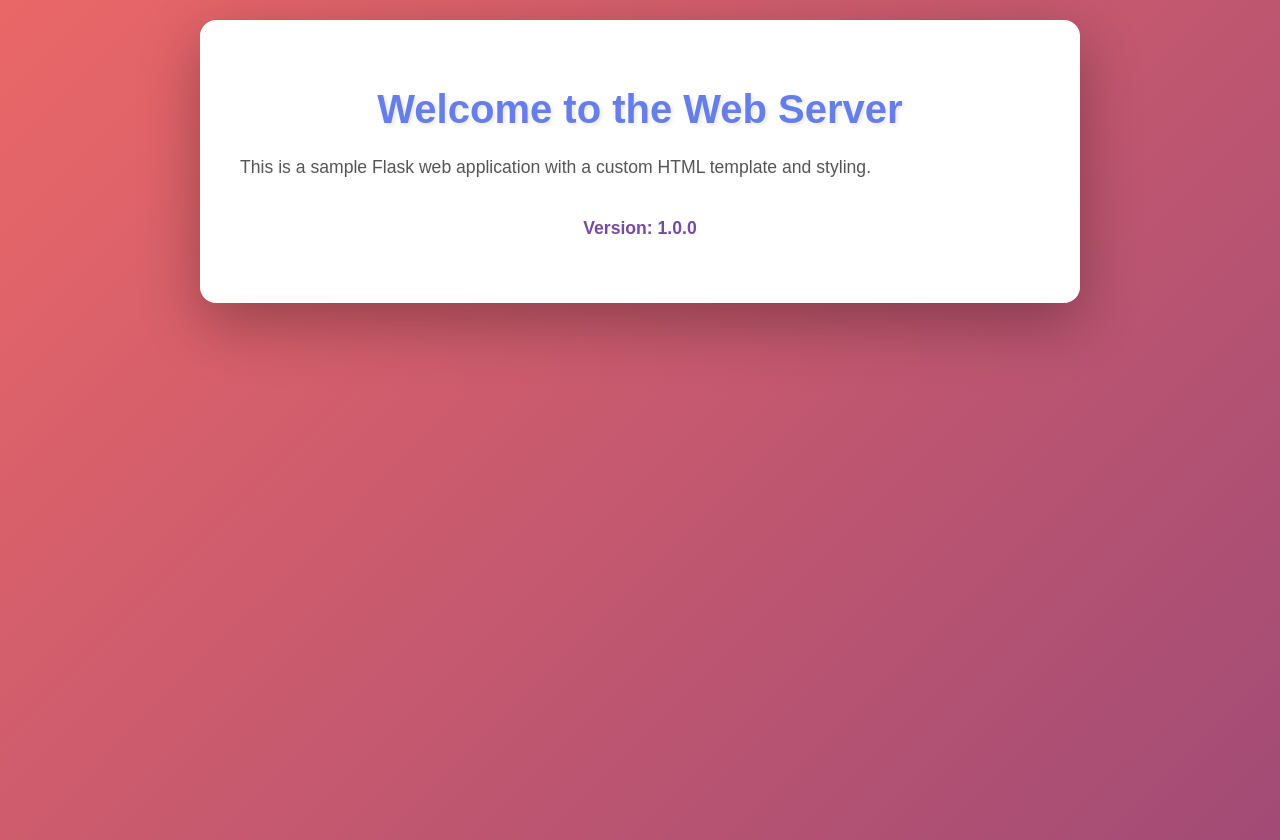
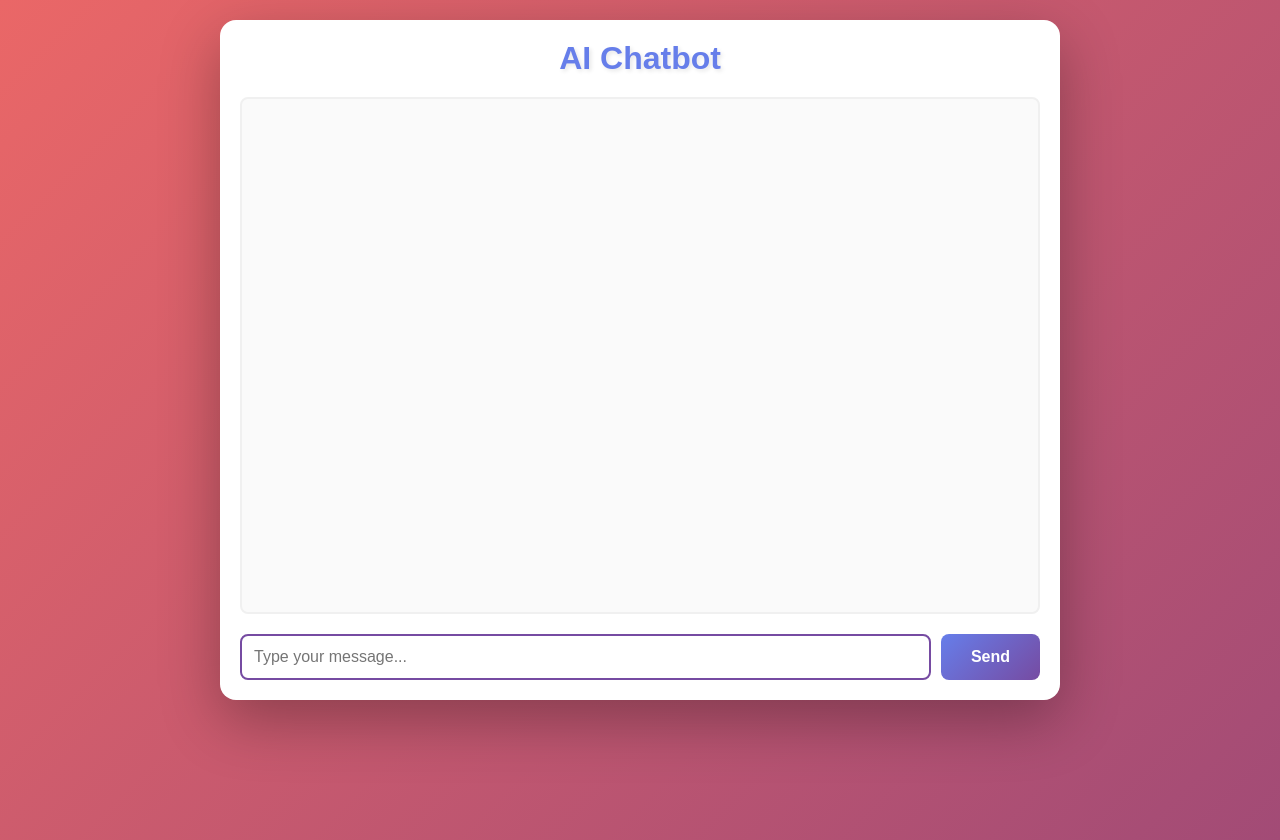
Before and after one commit to bkoz/simple_web_server, a Flask app: page / in a window 1280 px wide. Run offline with Flask 3, Linux system fonts and the light colour scheme.

Commit message:
added LLM support

```diff
--- a/app.py
+++ b/app.py
@@ -1,11 +1,68 @@
-# Simple Flask web server
-from flask import Flask, render_template
+# Simple Flask chatbot with OpenAI-compatible LLM
+import os
+from flask import Flask, render_template, request, jsonify
+from openai import OpenAI
+from dotenv import load_dotenv
+
+load_dotenv()
 
 app = Flask(__name__)
+
+# Get LLM configuration from environment variables
+LLM_API_KEY = os.getenv('LLM_API_KEY')
+LLM_URL = os.getenv('LLM_URL')
+
+if not LLM_API_KEY or not LLM_URL:
+    print("Warning: LLM_API_KEY and LLM_URL environment variables must be set")
+
+# Initialize OpenAI client with custom base URL
+client = OpenAI(
+    api_key=LLM_API_KEY,
+    base_url=LLM_URL
+) if LLM_API_KEY and LLM_URL else None
 
 @app.route('/')
 def home():
     return render_template('index.html')
 
+@app.route('/chat', methods=['POST'])
+def chat():
+    if not client:
+        return jsonify({
+            'error': 'LLM not configured. Please set LLM_API_KEY and LLM_URL environment variables.'
+        }), 500
+
+    try:
+        data = request.json
+        user_message = data.get('message', '')
+        conversation_history = data.get('history', [])
+
+        if not user_message:
+            return jsonify({'error': 'No message provided'}), 400
+
+        # Build messages array for the LLM
+        messages = conversation_history + [
+            {"role": "user", "content": user_message}
+        ]
+
+        # Call the LLM
+        response = client.chat.completions.create(
+            model=os.getenv('LLM_MODEL', 'gpt-3.5-turbo'),
+            messages=messages,
+            temperature=0.7,
+            max_tokens=1000
+        )
+
+        assistant_message = response.choices[0].message.content
+
+        return jsonify({
+            'message': assistant_message
+        })
+
+    except Exception as e:
+        return jsonify({
+            'error': f'Error communicating with LLM: {str(e)}'
+        }), 500
+
 if __name__ == '__main__':
     app.run(host='0.0.0.0', port=8000)
--- a/requirements.txt
+++ b/requirements.txt
@@ -1 +1,3 @@
 Flask==3.0.2
+openai==1.12.0
+python-dotenv==1.0.1
--- a/templates/index.html
+++ b/templates/index.html
@@ -3,7 +3,7 @@
 <head>
     <meta charset='UTF-8'>
     <meta name='viewport' content='width=device-width, initial-scale=1.0'>
-    <title>Simple Flask App</title>
+    <title>AI Chatbot</title>
     <style>
         body {
             font-family: Arial, sans-serif;
@@ -15,36 +15,185 @@
         .container {
             max-width: 800px;
             margin: 0 auto;
-            padding: 40px;
+            padding: 20px;
             background-color: white;
             border-radius: 16px;
             box-shadow: 0 20px 60px rgba(0,0,0,0.3);
+            display: flex;
+            flex-direction: column;
+            height: 80vh;
         }
         h1 {
             color: #667eea;
             text-align: center;
-            font-size: 2.5em;
-            margin-bottom: 20px;
+            font-size: 2em;
+            margin: 0 0 20px 0;
             text-shadow: 2px 2px 4px rgba(0,0,0,0.1);
         }
-        p {
-            line-height: 1.8;
-            color: #555;
-            font-size: 1.1em;
+        #chat-container {
+            flex: 1;
+            overflow-y: auto;
+            padding: 20px;
+            border: 2px solid #f0f0f0;
+            border-radius: 8px;
+            margin-bottom: 20px;
+            background-color: #fafafa;
         }
-        p:last-child {
-            color: #764ba2;
+        .message {
+            margin-bottom: 15px;
+            padding: 12px 16px;
+            border-radius: 12px;
+            max-width: 80%;
+            word-wrap: break-word;
+            line-height: 1.4;
+        }
+        .user-message {
+            background-color: #667eea;
+            color: white;
+            margin-left: auto;
+            text-align: right;
+        }
+        .assistant-message {
+            background-color: #e8eaf6;
+            color: #333;
+        }
+        .error-message {
+            background-color: #ffebee;
+            color: #c62828;
+            text-align: center;
+            margin: 0 auto;
+        }
+        #input-container {
+            display: flex;
+            gap: 10px;
+        }
+        #message-input {
+            flex: 1;
+            padding: 12px;
+            border: 2px solid #667eea;
+            border-radius: 8px;
+            font-size: 16px;
+            outline: none;
+        }
+        #message-input:focus {
+            border-color: #764ba2;
+        }
+        #send-button {
+            padding: 12px 30px;
+            background: linear-gradient(135deg, #667eea 0%, #764ba2 100%);
+            color: white;
+            border: none;
+            border-radius: 8px;
+            font-size: 16px;
             font-weight: bold;
-            text-align: center;
-            margin-top: 30px;
+            cursor: pointer;
+            transition: transform 0.2s;
+        }
+        #send-button:hover {
+            transform: scale(1.05);
+        }
+        #send-button:disabled {
+            opacity: 0.5;
+            cursor: not-allowed;
+            transform: scale(1);
+        }
+        .typing-indicator {
+            color: #999;
+            font-style: italic;
+            padding: 12px 16px;
         }
     </style>
 </head>
 <body>
     <div class='container'>
-        <h1>Welcome to the Web Server</h1>
-        <p>This is a sample Flask web application with a custom HTML template and styling.</p>
-        <p>Version: 1.0.0</p>
+        <h1>AI Chatbot</h1>
+        <div id='chat-container'></div>
+        <div id='input-container'>
+            <input type='text' id='message-input' placeholder='Type your message...' autocomplete='off'>
+            <button id='send-button'>Send</button>
+        </div>
     </div>
+
+    <script>
+        const chatContainer = document.getElementById('chat-container');
+        const messageInput = document.getElementById('message-input');
+        const sendButton = document.getElementById('send-button');
+        let conversationHistory = [];
+
+        function addMessage(content, type) {
+            const messageDiv = document.createElement('div');
+            messageDiv.className = `message ${type}-message`;
+            messageDiv.textContent = content;
+            chatContainer.appendChild(messageDiv);
+            chatContainer.scrollTop = chatContainer.scrollHeight;
+        }
+
+        function showTypingIndicator() {
+            const typingDiv = document.createElement('div');
+            typingDiv.className = 'typing-indicator';
+            typingDiv.id = 'typing-indicator';
+            typingDiv.textContent = 'Assistant is typing...';
+            chatContainer.appendChild(typingDiv);
+            chatContainer.scrollTop = chatContainer.scrollHeight;
+        }
+
+        function removeTypingIndicator() {
+            const typingDiv = document.getElementById('typing-indicator');
+            if (typingDiv) {
+                typingDiv.remove();
+            }
+        }
+
+        async function sendMessage() {
+            const message = messageInput.value.trim();
+            if (!message) return;
+
+            addMessage(message, 'user');
+            conversationHistory.push({ role: 'user', content: message });
+            messageInput.value = '';
+            sendButton.disabled = true;
+            showTypingIndicator();
+
+            try {
+                const response = await fetch('/chat', {
+                    method: 'POST',
+                    headers: {
+                        'Content-Type': 'application/json',
+                    },
+                    body: JSON.stringify({
+                        message: message,
+                        history: conversationHistory.slice(0, -1)
+                    })
+                });
+
+                removeTypingIndicator();
+
+                if (!response.ok) {
+                    const error = await response.json();
+                    addMessage(error.error || 'An error occurred', 'error');
+                } else {
+                    const data = await response.json();
+                    addMessage(data.message, 'assistant');
+                    conversationHistory.push({ role: 'assistant', content: data.message });
+                }
+            } catch (error) {
+                removeTypingIndicator();
+                addMessage('Network error: ' + error.message, 'error');
+            }
+
+            sendButton.disabled = false;
+            messageInput.focus();
+        }
+
+        sendButton.addEventListener('click', sendMessage);
+        messageInput.addEventListener('keypress', (e) => {
+            if (e.key === 'Enter') {
+                sendMessage();
+            }
+        });
+
+        // Focus input on load
+        messageInput.focus();
+    </script>
 </body>
 </html>
```
Also changed, not shown: k8s/deployment.yaml (added, +69 -0 lines), k8s/secret.yaml (added, +20 -0 lines), k8s/service.yaml (added, +16 -0 lines), README.md, k8s/README.md (added), 2 other files.
